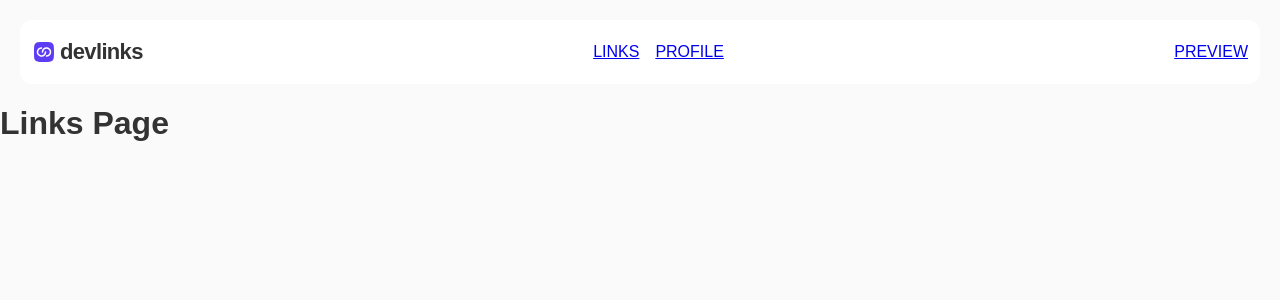
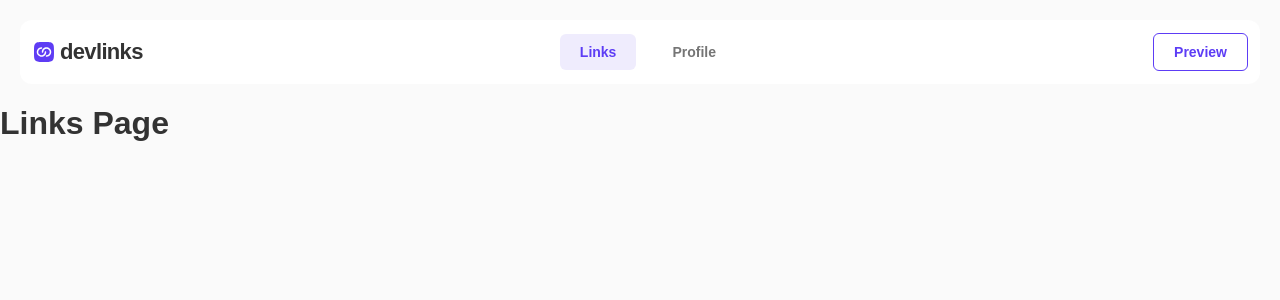
Before and after one commit to yoniakabecky/link-sharing-app, a SvelteKit app in the folder app/frontend/: page /links in a window 1280 px wide. Shown: the top 300 px of the page. Built offline with nearby package versions, Linux system fonts and the light colour scheme.

Commit message:
Add Button component and integrate into Header

```diff
--- /dev/null
+++ b/app/frontend/src/lib/components/Button.svelte
@@ -0,0 +1,72 @@
+<script lang="ts">
+	import type { Snippet } from 'svelte';
+
+	type Props = {
+		variant?: 'primary' | 'outlined' | 'subtle';
+		href?: string;
+		children: Snippet;
+	} & svelteHTML.IntrinsicElements['button'];
+
+	let { children, variant = 'primary', href, ...props }: Props = $props();
+</script>
+
+{#if href}
+	<a {href}>
+		<button data-variant={variant} {...props}>
+			{@render children()}
+		</button>
+	</a>
+{:else}
+	<button data-variant={variant} {...props}>
+		{@render children()}
+	</button>
+{/if}
+
+<style>
+	button {
+		display: inline-flex;
+		align-items: center;
+		justify-content: center;
+		gap: var(--spacing-2);
+		padding: var(--spacing-2-5) var(--spacing-5);
+		border-radius: var(--radius-sm);
+		border: none;
+		font-size: var(--font-size-sm);
+		font-weight: 600;
+		text-decoration: none;
+		cursor: pointer;
+	}
+
+	button[data-variant='primary'] {
+		background-color: var(--color-dark-purple);
+		color: var(--color-text-inverted);
+	}
+	button[data-variant='primary']:hover {
+		opacity: 0.9;
+	}
+
+	button[data-variant='outlined'] {
+		background-color: transparent;
+		color: var(--color-dark-purple);
+		border: 1px solid var(--color-dark-purple);
+	}
+	button[data-variant='outlined']:hover {
+		background-color: var(--color-light-purple);
+	}
+
+	button[data-variant='subtle'] {
+		background-color: transparent;
+		color: var(--color-text-secondary);
+	}
+	button[data-variant='subtle']:hover {
+		background-color: var(--color-skeleton-gray);
+		opacity: 0.8;
+	}
+	button[data-variant='subtle'][data-active='true'] {
+		background-color: var(--color-light-purple);
+		color: var(--color-dark-purple);
+	}
+	button[data-variant='subtle'][data-active='true']:hover {
+		opacity: 0.8;
+	}
+</style>
--- a/app/frontend/src/routes/(app)/Header.svelte
+++ b/app/frontend/src/routes/(app)/Header.svelte
@@ -1,8 +1,10 @@
 <script lang="ts">
 	import { page } from '$app/state';
 	import logo from '$lib/assets/logo.svg';
+	import Button from '$lib/components/Button.svelte';
 
 	let isPreview = $derived(page.url.pathname === '/preview');
+	let pathname = $derived(page.url.pathname);
 </script>
 
 {#snippet MainNav()}
@@ -12,16 +14,22 @@
 
 	<nav>
 		<ul>
-			<li><a href="/links">LINKS</a></li>
-			<li><a href="/profile">PROFILE</a></li>
+			<li>
+				<Button variant="subtle" data-active={pathname === '/links'} href="/links">Links</Button>
+			</li>
+			<li>
+				<Button variant="subtle" data-active={pathname === '/profile'} href="/profile">
+					Profile
+				</Button>
+			</li>
 		</ul>
 	</nav>
-	<div><a href="/preview">PREVIEW</a></div>
+	<Button variant="outlined" href="/preview">Preview</Button>
 {/snippet}
 
 {#snippet PreviewNav()}
-	<div><a href="/links">BACK TO EDITOR</a></div>
-	<div><a href="/">SHARE LINK</a></div>
+	<Button variant="outlined" href="/links">Back to Editor</Button>
+	<Button href="/">Share Link</Button>
 {/snippet}
 
 <header>
--- a/app/frontend/src/routes/global.css
+++ b/app/frontend/src/routes/global.css
@@ -23,6 +23,7 @@
 
   --spacing-1: 0.25rem;
   --spacing-2: 0.5rem;
+  --spacing-2-5: 0.625rem;
   --spacing-3: 0.75rem;
   --spacing-4: 1rem;
   --spacing-5: 1.25rem;
```
Also changed, not shown: 1 other file (tests, documents, lock files or other folders).
